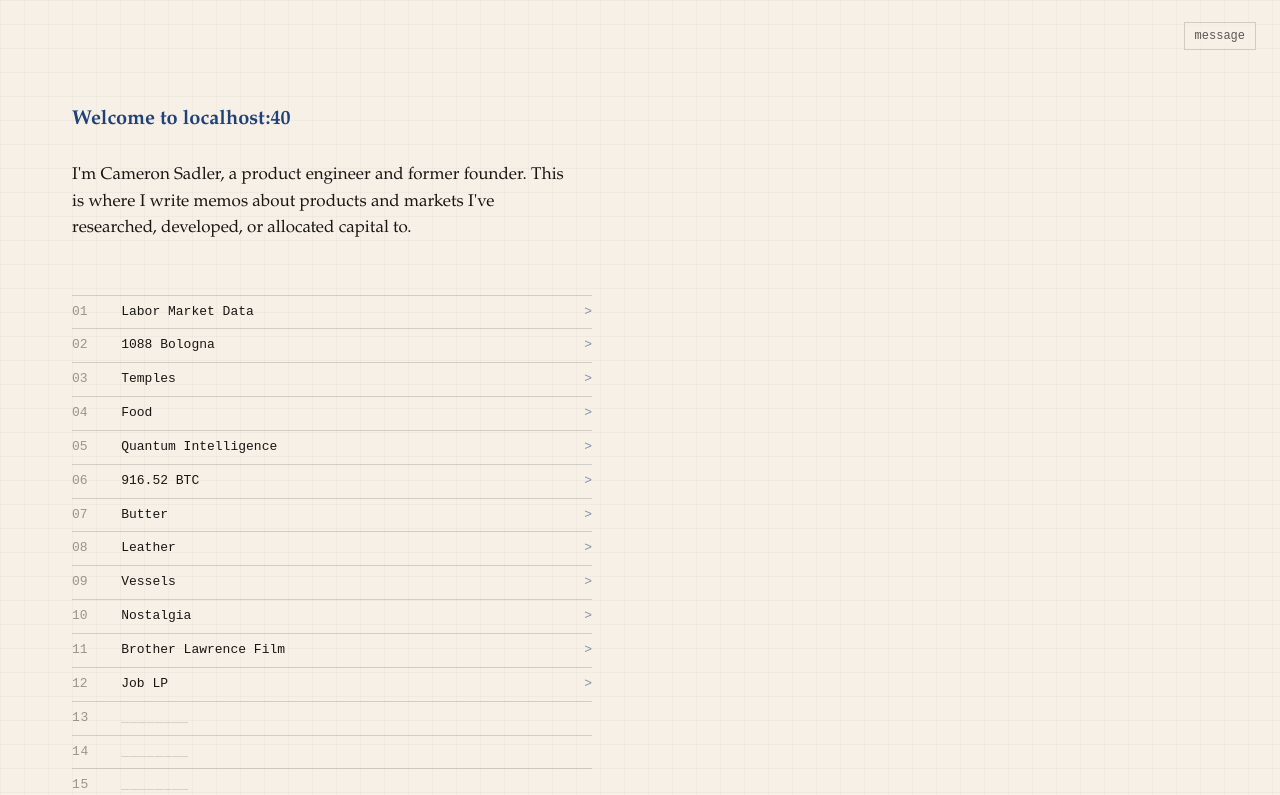
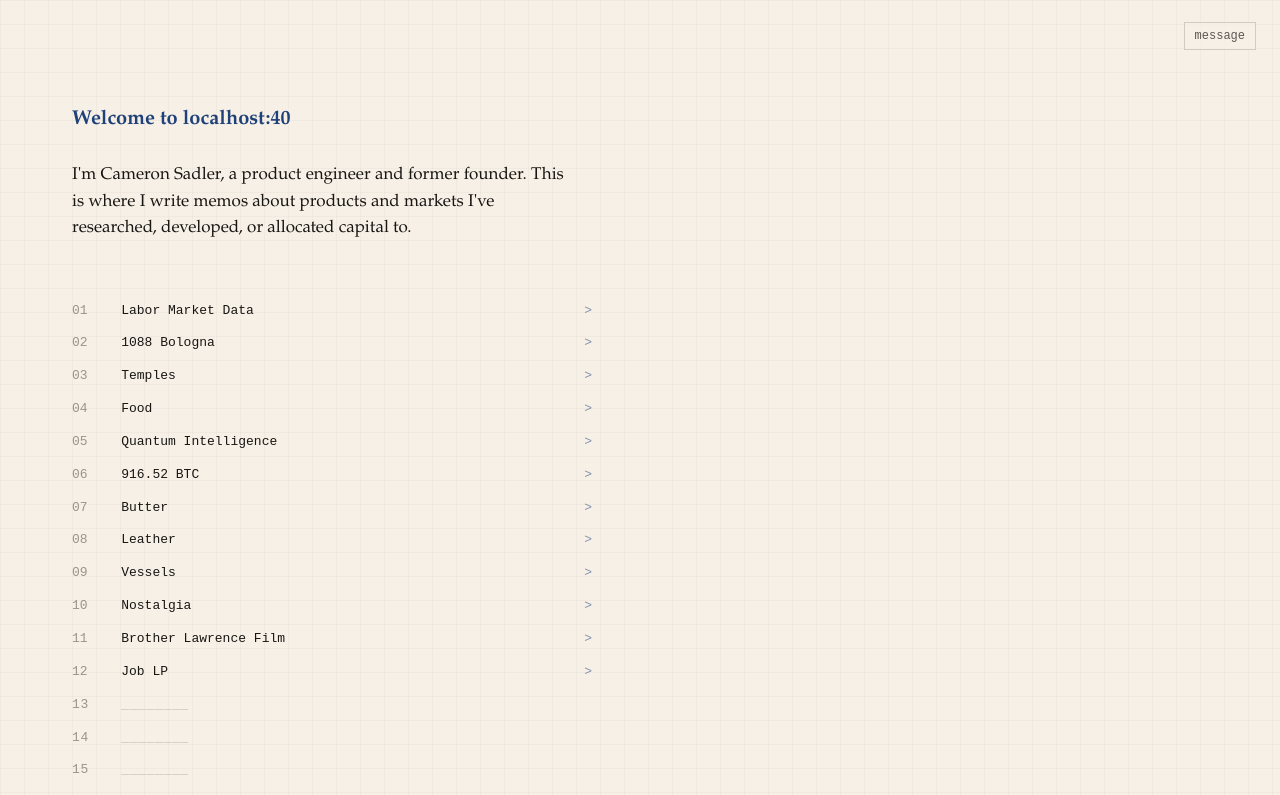
Before and after one commit to CodedByCam/localhost-40, a Next.js app: page / in a window 1280 px wide. Shown: the top 795 px of the page. Built offline with nearby package versions, Linux system fonts and the light colour scheme.

Commit message:
Remove memo list separators

```diff
--- a/app/globals.css
+++ b/app/globals.css
@@ -131,7 +131,6 @@ p {
   width: min(100%, 520px);
   margin: 0;
   padding: 0;
-  border-top: 1px solid var(--line);
   list-style: none;
 }
 
@@ -141,7 +140,6 @@ p {
   grid-template-columns: 4ch minmax(0, 1fr) 2ch;
   gap: 18px;
   padding: 7px 0;
-  border-bottom: 1px solid var(--line);
   font-family: var(--font-mono);
   font-size: 13px;
   line-height: 1.45;
```
